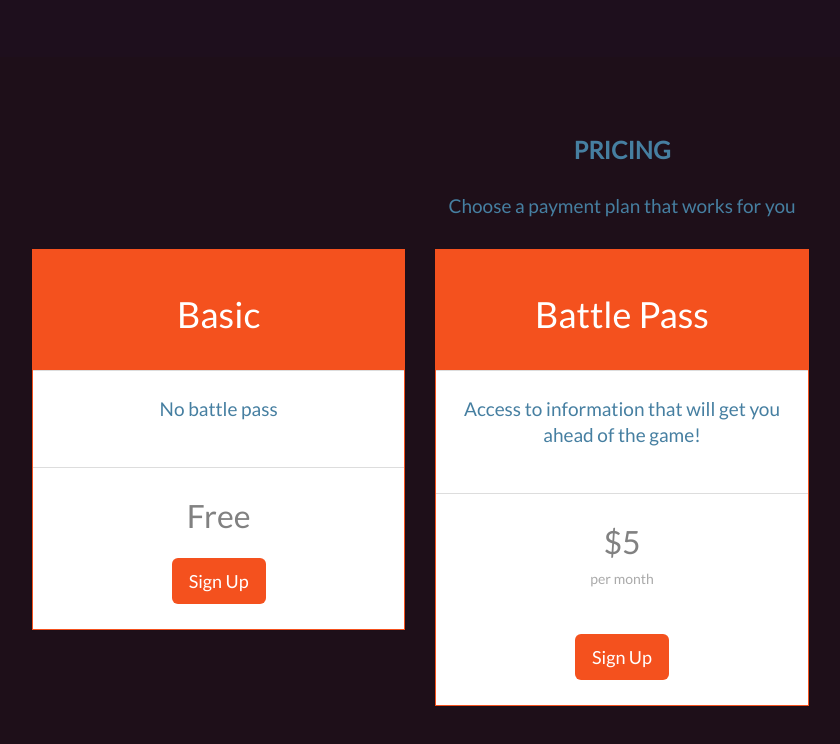
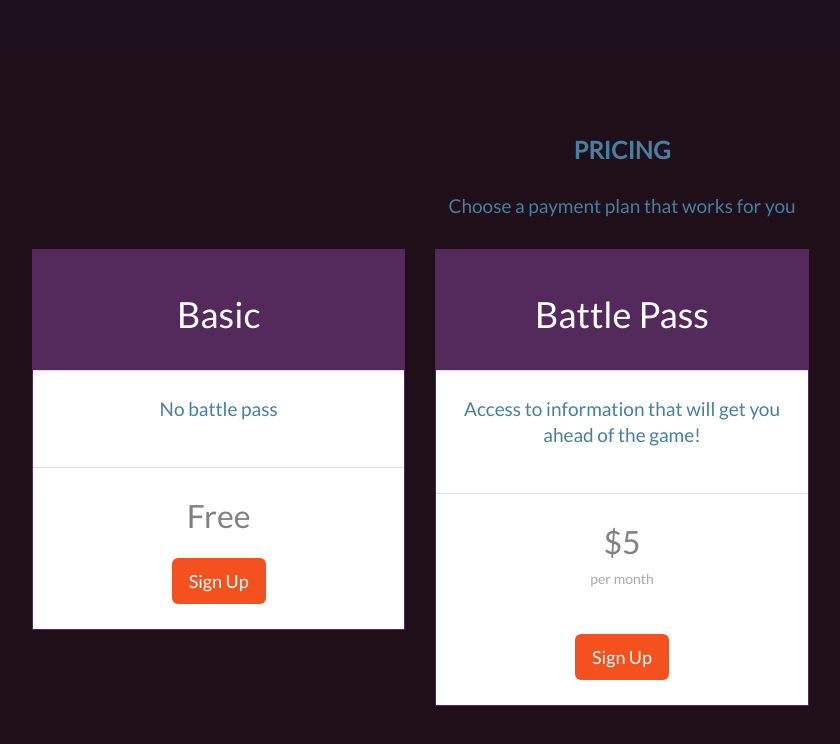
Before and after one commit to robgutierrez1/Draft-Royale, a plain HTML site: page index.html in a window 1280 px wide. Shown: the part 2103-2847 px from the top of the page, without its empty margins (18-858 px from the left). Drawn offline with nearby package versions, Linux system fonts and the light colour scheme.

Commit message:
Update index.html

```diff
--- a/index.html
+++ b/index.html
@@ -104,7 +104,7 @@
         font-style: normal;
       }
       .panel {
-        border: 1px solid #f4511e;
+        border: 1px solid #54295c;
         border-radius:0 !important;
         transition: box-shadow 0.5s;
       }
@@ -112,13 +112,13 @@
         box-shadow: 5px 0px 40px rgba(0,0,0, .2);
       }
       .panel-footer .btn:hover {
-        border: 1px solid #f4511e;
+        border: 1px solid #54295c;
         background-color: #fff !important;
         color: #f4511e;
       }
       .panel-heading {
         color: #fff !important;
-        background-color: #f4511e !important;
+        background-color: #54295c !important;
         padding: 25px;
         border-bottom: 1px solid transparent;
         border-top-left-radius: 0px;
```
